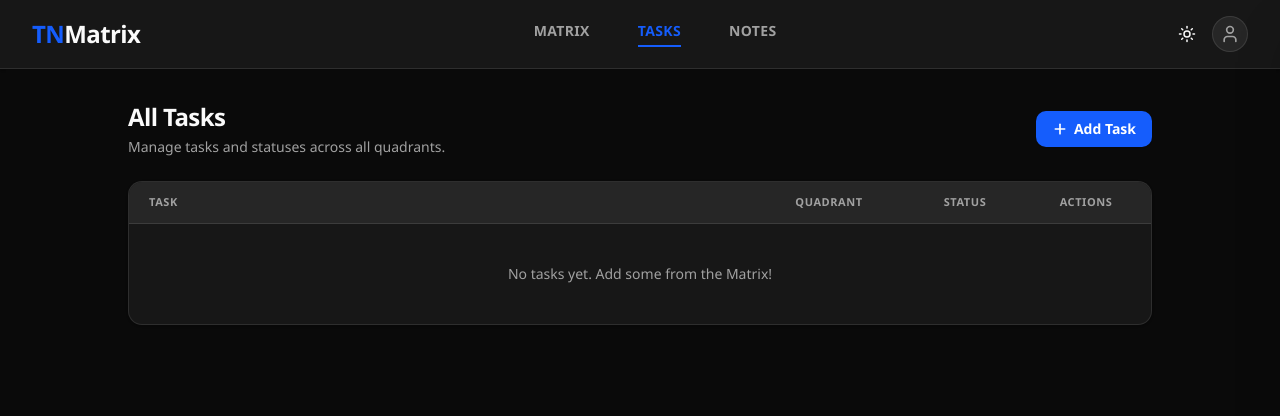
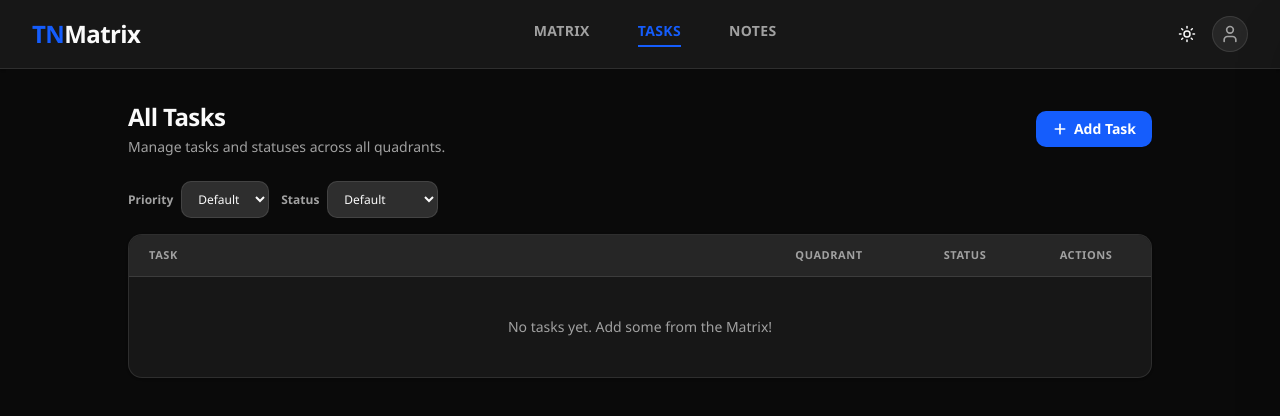
Before and after one commit to priyanshujainbitcot/time-matrix-editor, a Next.js app: page /tasks in a window 1280 px wide. Shown: the top 416 px of the page. Built offline with nearby package versions, Linux system fonts and the light colour scheme.

Commit message:
improved ui

```diff
--- a/src/components/ShowTasksPage.tsx
+++ b/src/components/ShowTasksPage.tsx
@@ -1,6 +1,6 @@
 'use client';
 
-import { useCallback, useState } from 'react';
+import { useCallback, useMemo, useState } from 'react';
 import { Plus, X } from 'lucide-react';
 import TaskList from '@/components/domain/TaskList';
 import { useAppDispatch, useAppSelector } from '@/store/hooks';
@@ -13,6 +13,8 @@ const MAX_TITLE_LENGTH = 120;
 export default function ShowTasksPage() {
     const dispatch = useAppDispatch();
     const tasks = useAppSelector((state) => state.tasks.items);
+    const [prioritySort, setPrioritySort] = useState<'default' | '1' | '2' | '3' | '4'>('default');
+    const [statusSort, setStatusSort] = useState<'default' | 'done' | 'pending' | 'in-progress'>('default');
     const [isAdding, setIsAdding] = useState(false);
     const [newTitle, setNewTitle] = useState('');
     const [newQuadrant, setNewQuadrant] = useState<1 | 2 | 3 | 4>(1);
@@ -29,6 +31,29 @@ export default function ShowTasksPage() {
     const handleToastDone = useCallback(() => {
         setToast(prev => ({ ...prev, visible: false }));
     }, []);
+
+    const sortedTasks = useMemo(() => {
+        if (prioritySort === 'default' && statusSort === 'default') return tasks;
+
+        return tasks
+            .map((task, index) => ({ task, index }))
+            .sort((left, right) => {
+                if (prioritySort !== 'default') {
+                    const leftPriorityMatch = String(left.task.quadrant) === prioritySort;
+                    const rightPriorityMatch = String(right.task.quadrant) === prioritySort;
+                    const priorityDifference = Number(rightPriorityMatch) - Number(leftPriorityMatch);
+                    if (priorityDifference !== 0) return priorityDifference;
+                }
+
+                if (statusSort !== 'default') {
+                    const statusDifference = Number(right.task.status === statusSort) - Number(left.task.status === statusSort);
+                    if (statusDifference !== 0) return statusDifference;
+                }
+
+                return left.index - right.index;
+            })
+            .map(({ task }) => task);
+    }, [prioritySort, statusSort, tasks]);
 
     const handleCreateTask = async (e: React.FormEvent) => {
         e.preventDefault();
@@ -123,8 +148,39 @@ export default function ShowTasksPage() {
                     </form>
                 )}
 
+                <div className="flex flex-wrap items-center gap-3 mb-4">
+                    <label className="flex items-center gap-2 text-xs font-semibold text-muted-foreground">
+                        <span>Priority</span>
+                        <select
+                            value={prioritySort}
+                            onChange={(e) => setPrioritySort(e.target.value as 'default' | '1' | '2' | '3' | '4')}
+                            className="rounded-lg border border-border bg-card px-3 py-2 text-xs font-medium text-foreground outline-none cursor-pointer"
+                        >
+                            <option value="default">Default</option>
+                            <option value="1">P1</option>
+                            <option value="2">P2</option>
+                            <option value="3">P3</option>
+                            <option value="4">P4</option>
+                        </select>
+                    </label>
 
-                <TaskList tasks={tasks} />
+                    <label className="flex items-center gap-2 text-xs font-semibold text-muted-foreground">
+                        <span>Status</span>
+                        <select
+                            value={statusSort}
+                            onChange={(e) => setStatusSort(e.target.value as 'default' | 'done' | 'pending' | 'in-progress')}
+                            className="rounded-lg border border-border bg-card px-3 py-2 text-xs font-medium text-foreground outline-none cursor-pointer"
+                        >
+                            <option value="default">Default</option>
+                            <option value="done">Done</option>
+                            <option value="pending">Pending</option>
+                            <option value="in-progress">In Progress</option>
+                        </select>
+                    </label>
+                </div>
+
+
+                <TaskList tasks={sortedTasks} />
             </div>
             <Toast
                 type={toast.type}
--- a/src/components/domain/MatrixQuadrant.tsx
+++ b/src/components/domain/MatrixQuadrant.tsx
@@ -206,7 +206,7 @@ export default function MatrixQuadrant({
     },
     2: {
       bg: "bg-card",
-      border: "border-blue-300 hover:border-blue-400 ring-1 ring-blue-100",
+      border: "border-rose-200/80 hover:border-rose-300",
       qColor: "text-blue-600",
       badge: "bg-blue-50 text-blue-700 font-semibold dark:bg-blue-950/50 dark:text-blue-200",
       dot: "bg-blue-600",
@@ -214,7 +214,7 @@ export default function MatrixQuadrant({
     },
     3: {
       bg: "bg-card",
-      border: "border-amber-200/80 hover:border-amber-300",
+      border: "border-rose-200/80 hover:border-rose-300",
       qColor: "text-amber-600",
       badge: "bg-amber-50 text-amber-700 dark:bg-amber-950/50 dark:text-amber-200",
       dot: "bg-amber-500",
@@ -222,7 +222,7 @@ export default function MatrixQuadrant({
     },
     4: {
       bg: "bg-card",
-      border: "border-slate-200 hover:border-slate-300",
+      border: "border-rose-200/80 hover:border-rose-300",
       qColor: "text-slate-500",
       badge: "bg-slate-100 text-slate-600 dark:bg-slate-800 dark:text-slate-200",
       dot: "bg-slate-400",
--- a/src/components/tasks/UndoPanel.tsx
+++ b/src/components/tasks/UndoPanel.tsx
@@ -17,7 +17,8 @@ export default function UndoPanel({ isOpen, onClose, items, onRestore, onDismiss
     return (
         <>
             <div className={`fixed top-0 right-0 h-full w-80 bg-white border-l border-gray-200 shadow-2xl transform transition-transform duration-300 ease-in-out z-50 ${isOpen ? 'translate-x-0' : 'translate-x-full'}`}>
-                <div className="flex items-center justify-between px-5 py-4 border-b border-gray-100 bg-gray-50/80">
+                <div className="px-5 py-4 border-b border-gray-100 bg-gray-50/80">
+                    <div className="flex items-start justify-between gap-3">
                         <div className="flex items-center gap-2.5">
                             <div className="w-8 h-8 rounded-lg bg-amber-50 flex items-center justify-center"><AlertTriangle size={16} className="text-amber-500" /></div>
                             <div>
@@ -25,15 +26,16 @@ export default function UndoPanel({ isOpen, onClose, items, onRestore, onDismiss
                                 <p className="text-[11px] text-gray-400">Restore or permanently delete tasks</p>
                             </div>
                         </div>
-                    <div className="flex items-center gap-1">
-                        {items.length > 1 && (
-                            <button onClick={onClearAll} className="px-2 py-1 text-[11px] text-gray-400 hover:text-red-500 hover:bg-red-50 rounded transition-colors cursor-pointer" title="Dismiss all">Clear all</button>
-                        )}
                         <button onClick={onClose} className="p-1.5 text-gray-400 hover:text-gray-600 hover:bg-gray-100 rounded-lg transition-colors cursor-pointer"><X size={16} /></button>
                     </div>
                 </div>
 
                 <div className="deleted-tasks-scroll overflow-y-auto h-[calc(100%-73px)] p-4 space-y-3">
+                    {items.length > 1 && (
+                        <div className="flex justify-end">
+                            <button onClick={onClearAll} className="border border-gray-200 bg-white px-2.5 py-1 text-[11px] text-gray-500 hover:text-red-500 transition-colors cursor-pointer" title="Dismiss all">Clear all</button>
+                        </div>
+                    )}
                     {items.length === 0 ? (
                         <div className="flex flex-col items-center justify-center py-12 text-gray-400">
                             <Check size={32} className="mb-3 text-emerald-300" />
```
Also changed, not shown: src/components/domain/TaskList.tsx (+16 -26 lines). Lines whose indentation alone changed are shown as unchanged.
